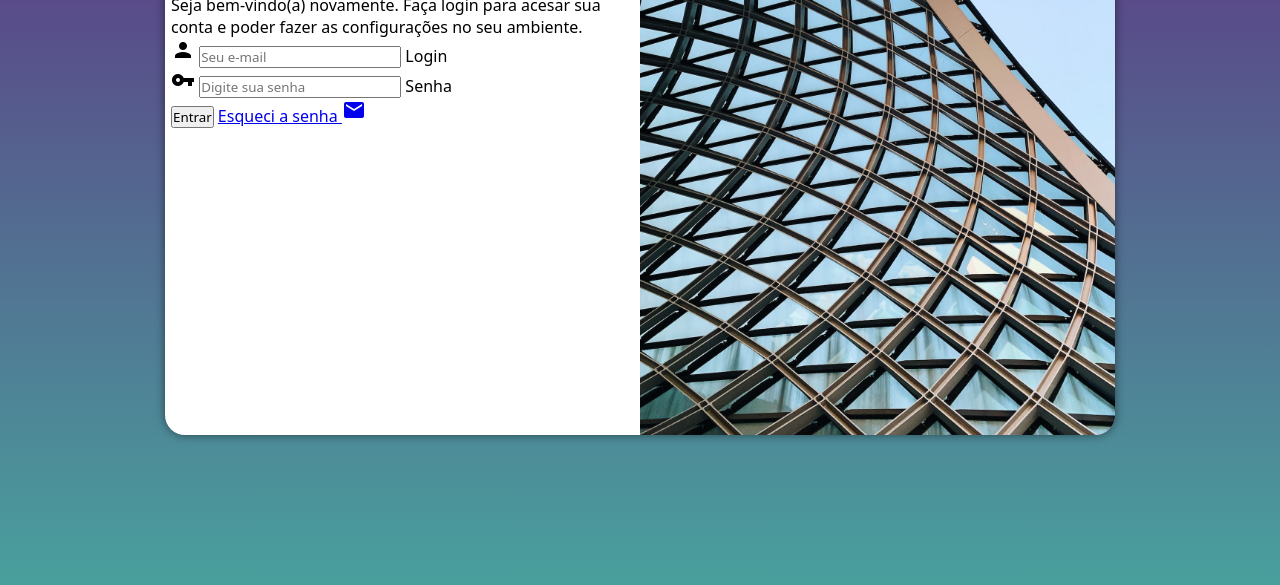
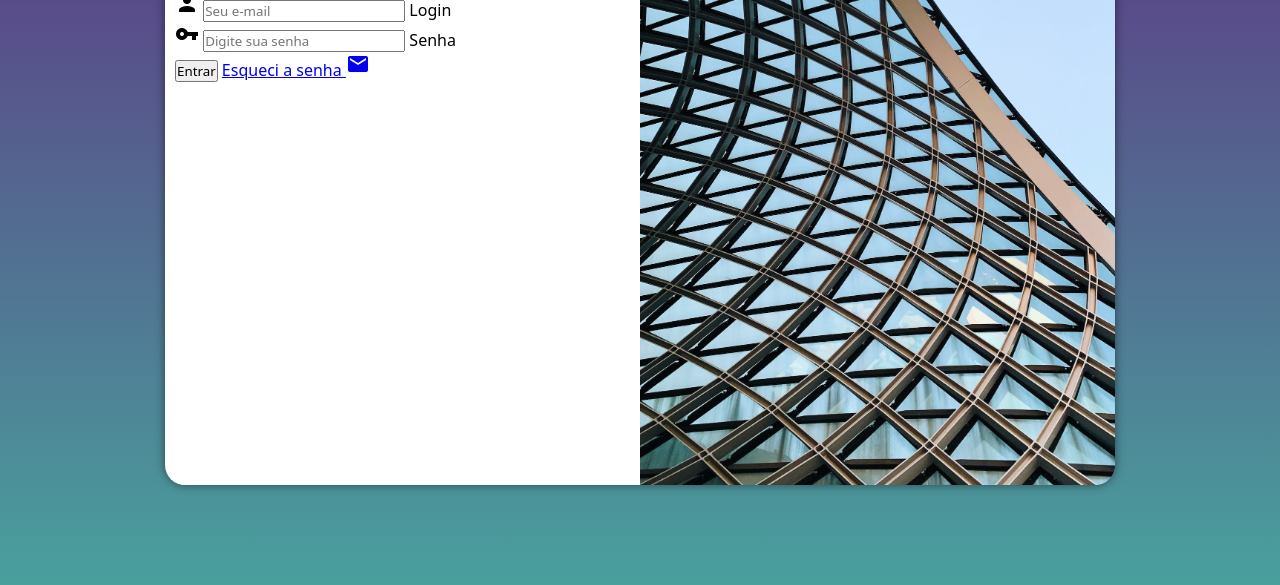
Before and after one commit to rnunesdev/projeto-login, a plain HTML site: page index.html in a window 1280 px wide. Shown: the part 215-800 px from the top of the page. Drawn offline with Linux system fonts and the light colour scheme.

Commit message:
Update style.css

```diff
--- a/estilos/style.css
+++ b/estilos/style.css
@@ -28,8 +28,8 @@ main {
 section#login {
     position: absolute;
     background-color: white;
-    height: 500px;
-    width: 250px;
+    height: 600px;
+    width: 300px;
     top: 50%;
     left: 50%;
     transform: translate(-50%, -50%);
@@ -50,7 +50,7 @@ section#login>div#imagem {
 
 section#login>div#formulario {
     display: block;
-    padding: 6px;
+    padding: 10px;
 }
 
 div#formulario>h1 {
```
